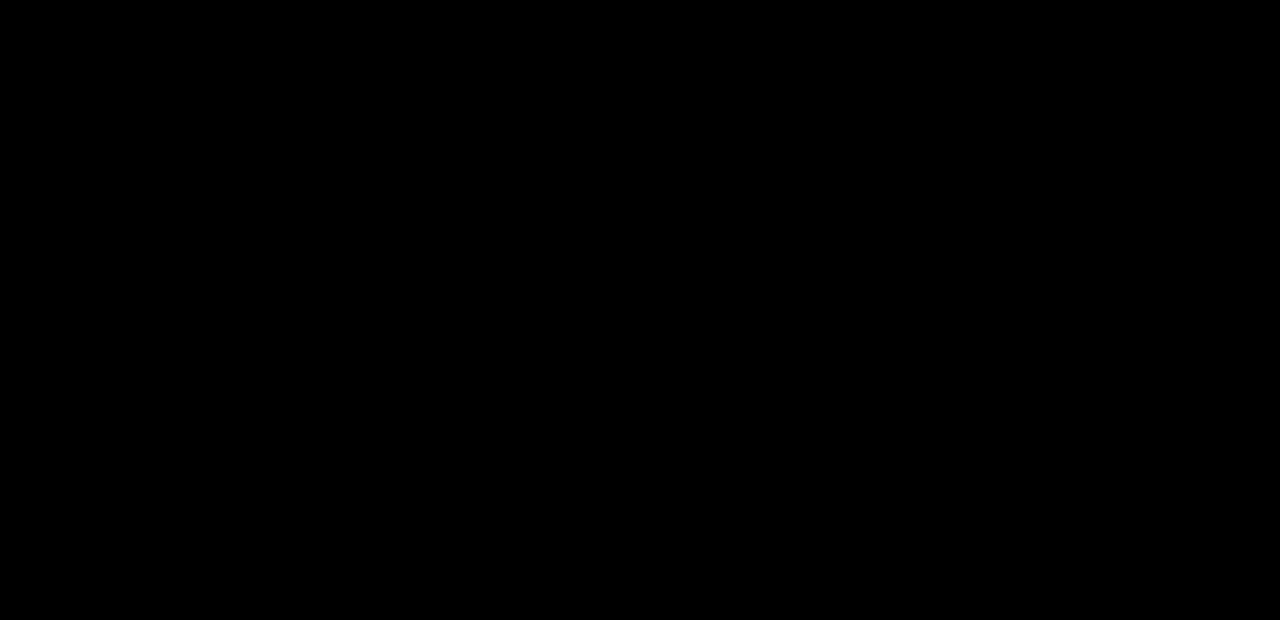
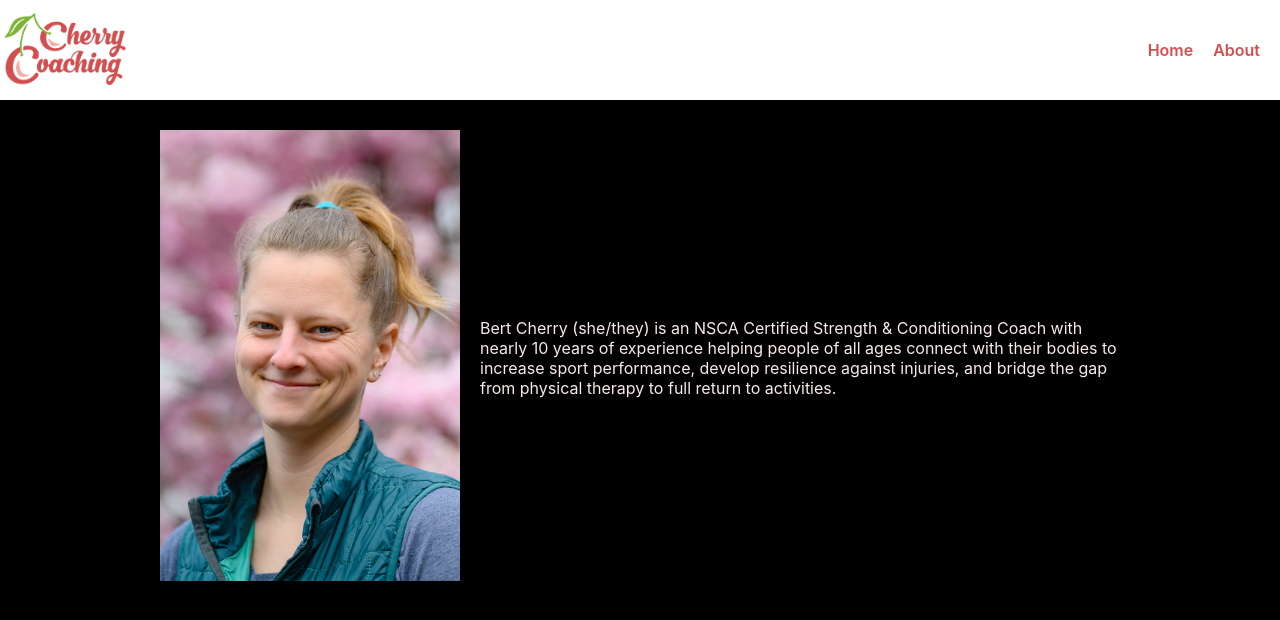
Before and after one commit to bertcherry/cherry-coaching, a React (Create React App) app: page /about in a window 1280 px wide. Before the commit this address had no page. Shown: the top 620 px of the page. Built offline with nearby package versions, Linux system fonts and the light colour scheme.

Commit message:
add about page

```diff
--- a/src/App.js
+++ b/src/App.js
@@ -1,5 +1,6 @@
 import { Routes, Route } from 'react-router-dom';
 import Home from './components/Home/Home';
+import About from './components/About/About';
 import Articles from './components/articles';
 import Article from './components/article';
 import Video from './components/Video/Video';
@@ -9,6 +10,7 @@ function App() {
   return (
     <Routes>
       <Route path='/' element={<Home />} />
+      <Route path='/about' element={<About />} />
       <Route path='/articles' element={<Articles />} />
       <Route path='/articles/:id' element={<Article />} />
       <Route path='/videos/:id' element={<Video />} />
--- /dev/null
+++ b/src/components/About/About.jsx
@@ -0,0 +1,19 @@
+import Nav from '../Nav/Nav';
+import styles from './About.module.css';
+import headshot from '../../assets/headshot.jpeg';
+
+const Home = () => {
+    return (
+        <div className={styles.container}>
+            <Nav />
+            <div className={styles.aboutDisplay}>
+                <div className={styles.imgContainer}>
+                    <img src={headshot} alt='Bert, a white femme presenting person, stands in front of a blooming cherry tree.'/>
+                </div>
+                <div>Bert Cherry (she/they) is an NSCA Certified Strength & Conditioning Coach with nearly 10 years of experience helping people of all ages connect with their bodies to increase sport performance, develop resilience against injuries, and bridge the gap from physical therapy to full return to activities.</div>
+            </div>
+        </div>
+    )
+}
+
+export default Home;
--- /dev/null
+++ b/src/components/About/About.module.css
@@ -0,0 +1,23 @@
+.container {
+    display: flex;
+    flex-direction: column;
+    align-items: center;
+    gap: 20px;
+}
+
+.aboutDisplay {
+    display: flex;
+    gap: 20px;
+    align-items: center;
+    max-width: 960px;
+    margin: 10px;
+}
+
+.imgContainer {
+    width: clamp(150px, 50%, 300px);
+    flex-shrink: 0;
+}
+
+.imgContainer > img {
+    width: 100%;
+}
```
Also changed, not shown: src/assets/headshot.JPEG (added).
